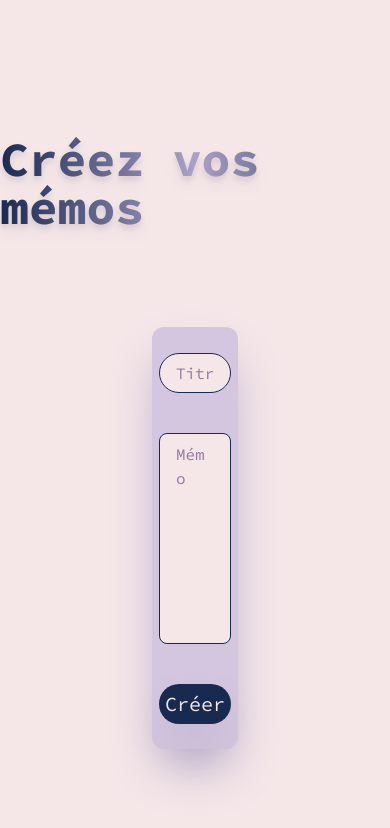
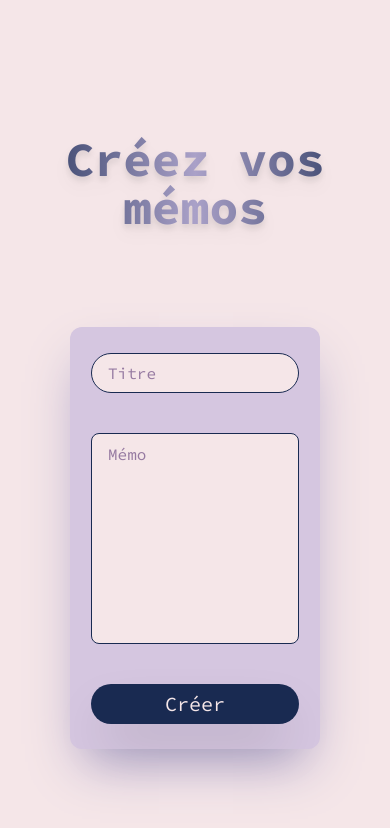
Before and after one commit to tbrindejonc/memo-app, a React (Vite) app: page / in a window 390 px wide. Shown: the top 828 px of the page. Built offline with nearby package versions, Linux system fonts and the light colour scheme.

Commit message:
style: change mobile style

```diff
--- a/src/components/MemoForm.tsx
+++ b/src/components/MemoForm.tsx
@@ -1,6 +1,6 @@
 export default function MemoForm() {
   return (
-    <div id={'memoForm'} className={'h-1/2 w-1/3 flex flex-col items-center justify-center'}>
+    <div id={'memoForm'} className={'h-1/2 xl:w-1/3 flex flex-col items-center justify-center w-4/5'}>
       <form action='.' className={'memo-form'}>
         <input id={'memo-title'} type='text' placeholder={'Titre'} className={'memo-input h-10 rounded-full'}/>
         <textarea id={'memo-content'} placeholder={'Mémo'} className={'memo-input h-1/2 rounded-lg py-2'}/>
--- a/src/index.css
+++ b/src/index.css
@@ -20,7 +20,8 @@
 
 @layer components {
     .memo-form {
-        @apply h-full w-2/3 flex flex-col justify-center items-center space-y-10 rounded-xl bg-violet shadow-2xl shadow-main
+        @apply h-full xl:w-2/3 flex flex-col justify-center items-center space-y-10 rounded-xl bg-violet shadow-2xl shadow-main
+            w-4/5
     }
 
     .memo-input {
@@ -29,6 +30,6 @@
 
     .app-title {
         @apply pt-10 text-5xl text-main text-transparent bg-clip-text bg-gradient-to-r from-dark via-main to-dark
-            font-bold drop-shadow-lg
+            font-bold drop-shadow-lg text-center
     }
 }
```
